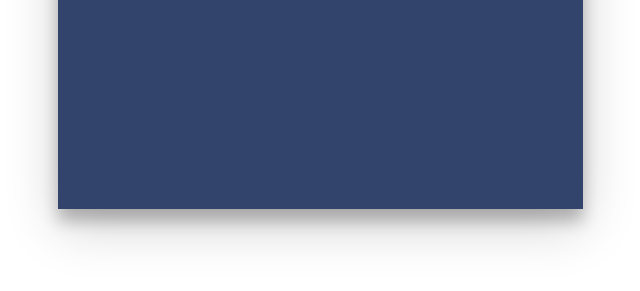
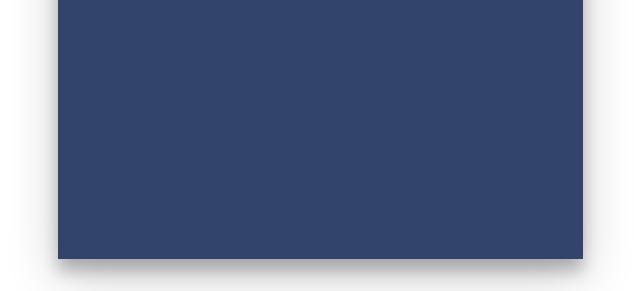
Before and after one commit to hahnicity/apl, a Flask app: template source/templates/settings.html in a window 1280 px wide. Shown: the part 588-879 px from the top of the page, without its empty margins (320-960 px from the left). Run offline with Flask 2, Linux system fonts and the light colour scheme; the template is opened without the code that fills it: values that come from a table or form of the project are taken from there, others are empty; parts of the project's set-up code (start-up, migrations or seed data) failed here and were passed over; some libraries are stand-ins or nearby versions.

Commit message:
ensure bottom of settings page is not falling off blue plate

```diff
--- a/source/templates/settings.html
+++ b/source/templates/settings.html
@@ -17,7 +17,7 @@ a{color:inherit;text-decoration:none}
 	width:100%;
 	margin:auto;
 	max-width:525px;
-	min-height:725px;
+	min-height:775px;
 	position:relative;
 	background-size: 800px 800px;
 	box-shadow:0 12px 15px 0 rgba(0,0,0,.24),0 17px 50px 0 rgba(0,0,0,.19);
@@ -26,7 +26,7 @@ a{color:inherit;text-decoration:none}
 	width:100%;
 	height:100%;
 	position:absolute;
-	padding:20px 50px 50px 50px;
+	padding:20px 50px 20px 50px;
 	background:rgba(40,57,101,.95);
 }
 .view-html .choose-view-htm,
```
